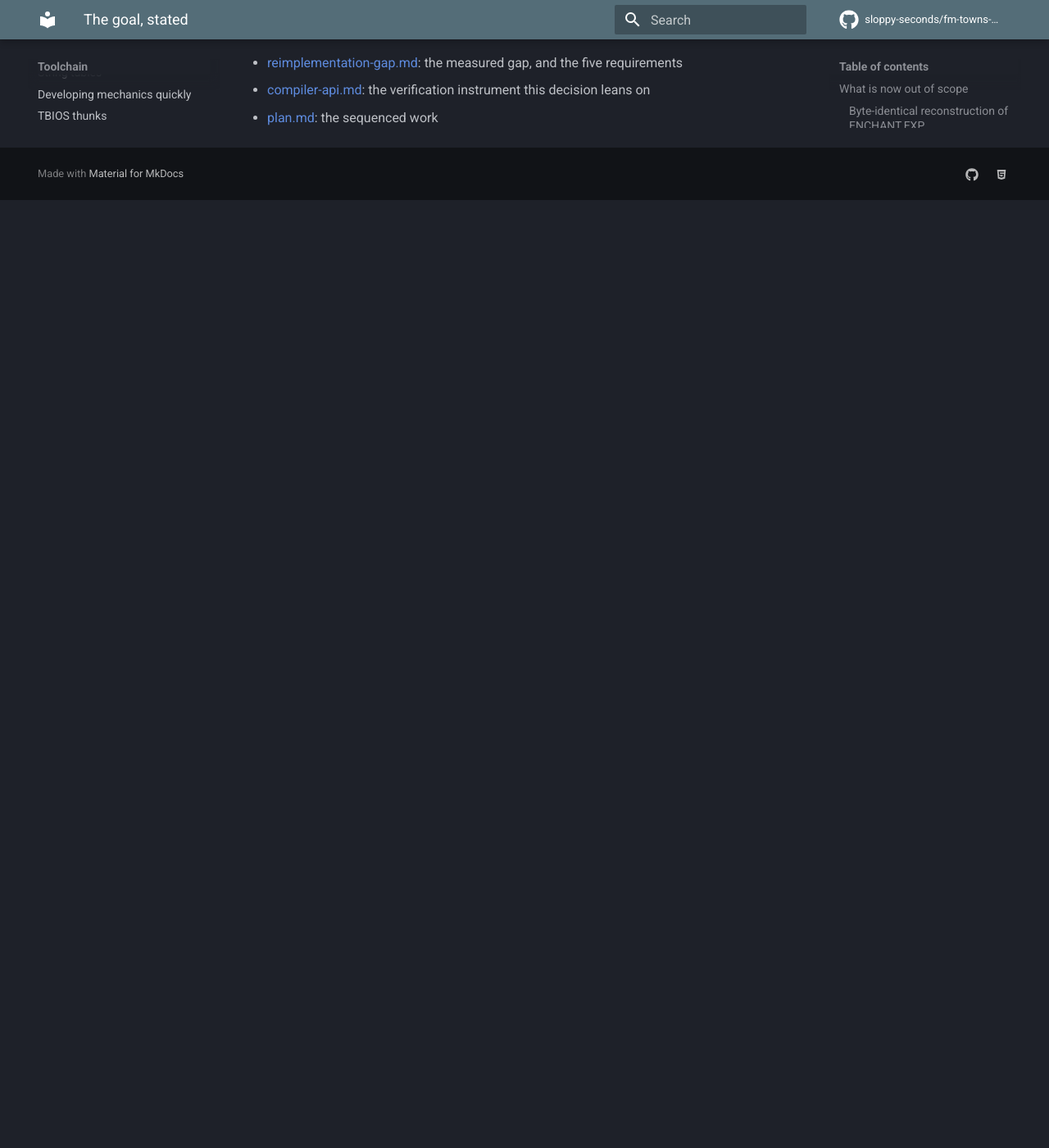
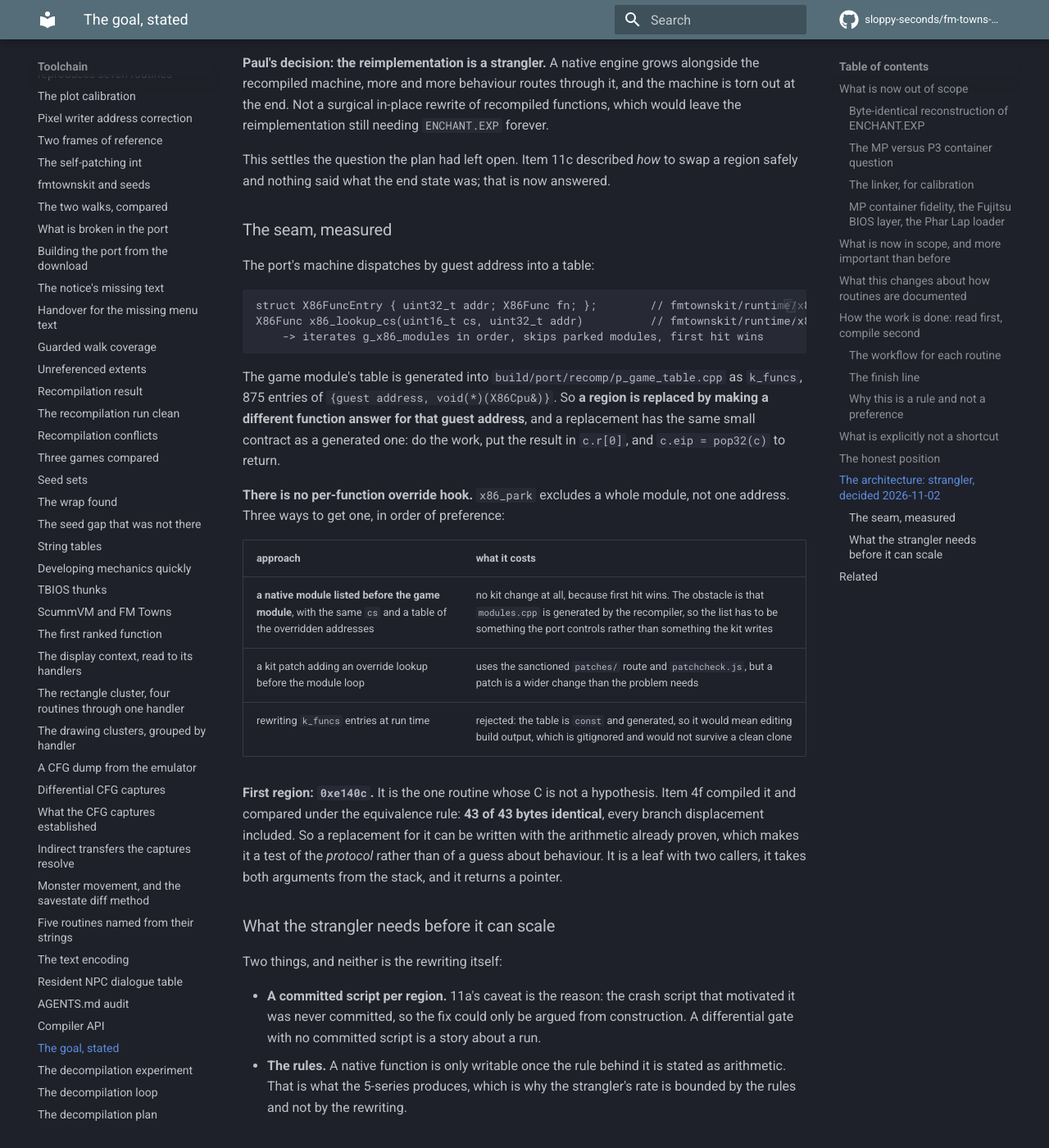
Before and after one commit to sloppy-seconds/fm-towns-ultima, an MkDocs documentation site: the page built from docs/goal-behavioural-faithfulness.md, in a window 1280 px wide and 1400 px high, scrolled down 4542 px. Shown: the whole window at 82% size. Built offline with MkDocs 1.6.1 and Material for MkDocs 9.7.7, drawn with Linux system fonts in a browser that asks for light colours; comment, search, counter and statistics services are not loaded; before the commit the page ends 4786 px from its top, so only the background shows below that.

Commit message:
plan: the reimplementation is a strangler, and the seam is measured
Paul's decision, recorded because the plan had left it open: a native engine grows
beside the recompiled machine, more behaviour routes through it, and the machine comes
out at the end. Not a surgical in-place rewrite, which would leave the reimplementation
still needing ENCHANT.EXP forever.

Item 11c described HOW to swap a region safely and nothing said what the end state was.
That is now answered, so 11c is the seam the whole reimplementation runs through rather
than a one-off experiment, and it is unblocked now that 11a is done.

The seam, measured rather than assumed:

  struct X86FuncEntry { uint32_t addr; X86Func fn; }    x86.h:62
  X86Func x86_lookup_cs(cs, addr)                      x86_core.cpp:47
      walks g_x86_modules in order, skips parked modules, first hit wins

The game table is 875 entries generated into build/port/recomp/p_game_table.cpp, so a
region is replaced by making a different function answer for that guest address, with
the same contract a generated one has: do the work, set c.r[0], c.eip = pop32(c).

There is NO per-function override hook. x86_park excludes whole modules only. Three
routes and a recommendation, in the goal page: a native module listed before the game
module needs no kit change at all because first hit wins, and the only obstacle is that
modules.cpp is written by the recompiler rather than by the port. A kit patch via the
sanctioned patches/ route is the fallback. Rewriting k_funcs at run time is rejected
because the table is const and generated into a gitignored directory.

First region named: 0xe140c, because item 4f proved 43 of 43 bytes identical, so a
replacement tests the protocol rather than a guess about behaviour.

Two things the goal page says the strangler needs before it scales, and neither is the
rewriting: a committed script per region, because 11a's crash script was never committed
and its fix could only be argued from construction; and the rules, because a native
function is only writable once the rule behind it is stated as arithmetic. The
strangler's rate is bounded by the 5-series, not by the rewriting.

````diff
--- a/docs/goal-behavioural-faithfulness.md
+++ b/docs/goal-behavioural-faithfulness.md
@@ -151,6 +151,57 @@ bottleneck on reading routines. It does not change the number of routines left t
 [reimplementation-gap.md](reimplementation-gap.md) and the decision to go behavioural confirms it rather
 than overturning it.
 
+## The architecture: strangler, decided 2026-11-02
+
+**Paul's decision: the reimplementation is a strangler.** A native engine grows alongside the recompiled
+machine, more and more behaviour routes through it, and the machine is torn out at the end. Not a surgical
+in-place rewrite of recompiled functions, which would leave the reimplementation still needing
+`ENCHANT.EXP` forever.
+
+This settles the question the plan had left open. Item 11c described *how* to swap a region safely and
+nothing said what the end state was; that is now answered.
+
+### The seam, measured
+
+The port's machine dispatches by guest address into a table:
+
+```
+struct X86FuncEntry { uint32_t addr; X86Func fn; };        // fmtownskit/runtime/x86.h:62
+X86Func x86_lookup_cs(uint16_t cs, uint32_t addr)          // fmtownskit/runtime/x86_core.cpp:47
+    -> iterates g_x86_modules in order, skips parked modules, first hit wins
+```
+
+The game module's table is generated into `build/port/recomp/p_game_table.cpp` as `k_funcs`, 875 entries of
+`{guest address, void(*)(X86Cpu&)}`. So **a region is replaced by making a different function answer for
+that guest address**, and a replacement has the same small contract as a generated one: do the work, put the
+result in `c.r[0]`, and `c.eip = pop32(c)` to return.
+
+**There is no per-function override hook.** `x86_park` excludes a whole module, not one address. Three ways
+to get one, in order of preference:
+
+| approach | what it costs |
+|---|---|
+| **a native module listed before the game module**, with the same `cs` and a table of the overridden addresses | no kit change at all, because first hit wins. The obstacle is that `modules.cpp` is generated by the recompiler, so the list has to be something the port controls rather than something the kit writes |
+| a kit patch adding an override lookup before the module loop | uses the sanctioned `patches/` route and `patchcheck.js`, but a patch is a wider change than the problem needs |
+| rewriting `k_funcs` entries at run time | rejected: the table is `const` and generated, so it would mean editing build output, which is gitignored and would not survive a clean clone |
+
+**First region: `0xe140c`.** It is the one routine whose C is not a hypothesis. Item 4f compiled it and
+compared under the equivalence rule: **43 of 43 bytes identical**, every branch displacement included. So a
+replacement for it can be written with the arithmetic already proven, which makes it a test of the
+*protocol* rather than of a guess about behaviour. It is a leaf with two callers, it takes both arguments
+from the stack, and it returns a pointer.
+
+### What the strangler needs before it can scale
+
+Two things, and neither is the rewriting itself:
+
+- **A committed script per region.** 11a's caveat is the reason: the crash script that motivated it was
+  never committed, so the fix could only be argued from construction. A differential gate with no committed
+  script is a story about a run.
+- **The rules.** A native function is only writable once the rule behind it is stated as arithmetic. That is
+  what the 5-series produces, which is why the strangler's rate is bounded by the rules and not by the
+  rewriting.
+
 ## Related
 
 - [reimplementation-gap.md](reimplementation-gap.md): the measured gap, and the five requirements
--- a/docs/plan-port.md
+++ b/docs/plan-port.md
@@ -98,6 +98,21 @@ that produces defect 1.
 
 **State:** OPEN · **Autonomy:** AUTONOMOUS
 
+**The architecture is now decided: strangler.** Recorded in
+[goal-behavioural-faithfulness.md](goal-behavioural-faithfulness.md) "The architecture: strangler". A native
+engine grows beside the machine and the machine comes out at the end. That makes this item the seam the
+whole reimplementation runs through, not a one-off experiment.
+
+**The seam, measured 2026-11-02.** The machine dispatches by guest address through `x86_lookup_cs`, which walks
+`g_x86_modules` in order and takes the first hit; the game module's `k_funcs` is 875 `{address, void(*)(X86Cpu&)}`
+entries generated into `build/port/recomp/`. A replacement therefore has the same contract as a generated
+function: do the work, set `c.r[0]`, and `c.eip = pop32(c)`. **There is no per-function override hook**;
+`x86_park` excludes whole modules only. The preferred fix is a native module listed *before* the game module
+with the same `cs`, which needs no kit change because first hit wins.
+
+**First region: `0xe140c`**, chosen because item 4f proved 43 of 43 bytes identical, so the replacement tests
+the protocol rather than a guess about behaviour.
+
 The port currently runs original assembly and recompiled regions side by side. Stripping a region and
 replacing it incrementally needs a per-region gate, and the gate is the control socket: same scripted input,
 same frame, compare framebuffer on static screens, compare disk state by hash, and compare guest memory
@@ -110,9 +125,9 @@ assertion was content, and the check was demonstrated able to fail.
 | field | value |
 |---|---|
 | autonomy | autonomous |
-| depends on | 11a |
+| depends on | 11a (done) |
 | done when | one named region is stripped from the port's module, replaced, and the differential run is byte-identical on the static screens and on the disk image, with the script committed and shown to fail when the replacement is deliberately wrong. The failure case: a protocol that only compares animated screens, where a one-frame drift between runs reports a difference that is not one, which is exactly what the plan split's method note warns about |
-| blocked by | 11a |
+| blocked by | nothing. 11a is done |
 
 ## Phase 7: the port, which is the current line of work
 
````
